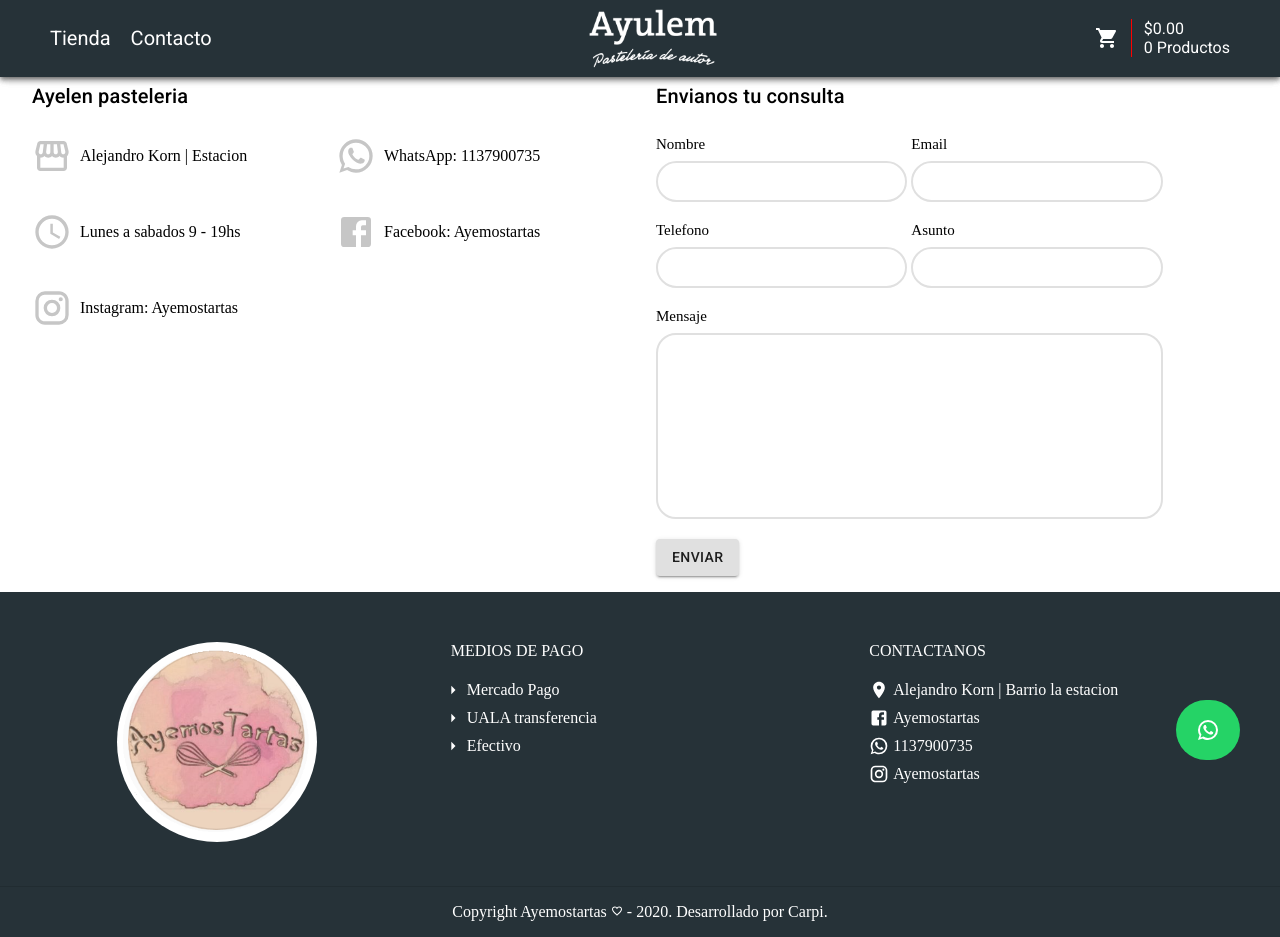
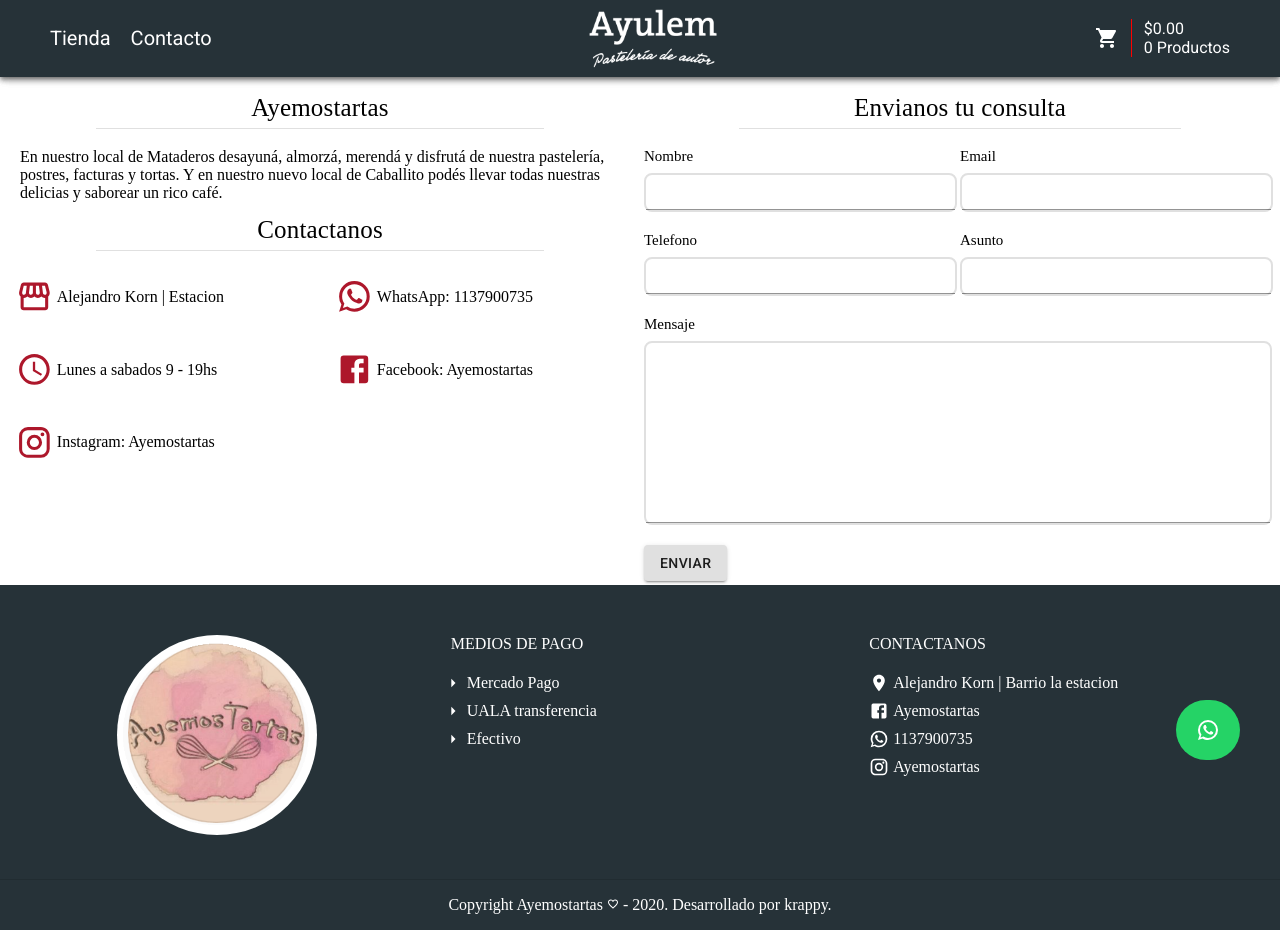
Before and after one commit to emamasonn/bakery-front-end, a React (Create React App) app: page /Contact in a window 1280 px wide. Built offline with nearby package versions, Linux system fonts and the light colour scheme.

Commit message:
the corresponding styles were modified

```diff
--- a/package.json
+++ b/package.json
@@ -8,6 +8,7 @@
     "@testing-library/jest-dom": "^4.2.4",
     "@testing-library/react": "^9.3.2",
     "@testing-library/user-event": "^7.1.2",
+    "google-maps-react": "^2.0.6",
     "react": "^16.13.1",
     "react-dom": "^16.13.1",
     "react-redux": "^7.2.0",
--- a/public/index.html
+++ b/public/index.html
@@ -9,6 +9,7 @@
       name="description"
       content="Web site created using create-react-app"
     />
+    <link href="https://fonts.googleapis.com/css2?family=Dancing+Script:wght@477&display=swap" rel="stylesheet">
     <link rel="stylesheet" href="https://fonts.googleapis.com/css?family=Roboto:300,400,500,700&display=swap" />
     <link rel="apple-touch-icon" href="%PUBLIC_URL%/logo192.png" />
     <!--
--- a/src/components/Contact.js
+++ b/src/components/Contact.js
@@ -13,48 +13,70 @@ import FormControl from '@material-ui/core/FormControl';
 import Button from '@material-ui/core/Button';
 import Footer from './Footer/Footer';
 import NavegationBar from './NavegationBar';
+import TextField from '@material-ui/core/TextField';
+import {withStyles} from '@material-ui/core/styles';
+import Divider from '@material-ui/core/Divider';
+
+const CssTextField = withStyles({
+  root: {
+          display: "grid",
+          gridTemplateColumns: "100% 100% 100% 100% 100%",
+          gridTemplateRows: "100% 100% 100% 100% 100%",
+          borderRadius: "8px",
+          height: 35,
+          width: "104%",
+          border: "2px solid #E0E0E0",
+          outline:"none",},})(TextField);
+
+const CssTextArea = withStyles({
+  root: {
+          display: "grid",
+          gridTemplateColumns: "100%",
+          gridTemplateRows: "100%",
+          width: "210%",
+          height: 180,
+          border: "2px solid #E0E0E0",
+          borderRadius: "8px",
+          outline:"none",
+          underline:"none"},})(TextField);
 
 const useStyles = makeStyles((theme) => ({
   General:{
           display: "flex",
           flexFlow: "row wrap",
-  },
-  Input:{
-          borderRadius: "40px",
-          lineHeight: "35px",
-          width: "100%",
-          border: "2px solid #E0E0E0",
-          outline:"none",
+
   },
   ContactList:{
           width: "50%",
           marginBottom: 20,
   },
   FormControl:{
-          width: "40%",
-          marginRight:"2%",
+          width: "47%",
+          marginRight:"3%",
           marginBottom: 20,
   },
   Label:{
           marginBottom: 8,
           fontSize: 15,
   },
-  TextArea: {
-          width: "205%",
-          height: 180,
-          border: "2px solid #E0E0E0",
-          borderRadius: "20px",
-          outline:"none",
-  },
   Icon:{
-          fontSize: "250%",
-          color: "#C6C6C6"
+          fontSize: "230%",
+          color: "#ad172b",
   },
   Button:{
           width: "100%",
   },
+  Typography:{
+          fontSize: 25,
+          fontFamily: "Dancing Script, cursive",
+          display: 'flex',
+          justifyContent: 'center',
+  },
+  TitleBox:{
+          width: "70%",
+          margin: "0% 0% 3% 15%",
+  },
   }));
-
 function Contact() {
   const classes = useStyles();
     return(
@@ -65,80 +87,84 @@ function Contact() {
                       xs={12}
                       sm={6}
                       md={6}>
-                <Box m={2}>
-                  <Box mb={1}
-                       mt={9}>
-                    <ListItem>
-                    <Typography variant="h6">Ayelen pasteleria</Typography>
-                    </ListItem>
+                <Box mt={11}>
+                  <Box className={classes.TitleBox}>
+                    <Typography className={classes.Typography} variant="h6">Ayemostartas</Typography><Divider/>
+                    </Box>
+                  <Box mb={1} ml={2.5} mr={2}>
+                    <Typography variant="p">En nuestro local de Mataderos desayuná, almorzá, merendá y disfrutá de nuestra pastelería, postres, facturas y tortas. Y en nuestro nuevo local de Caballito podés llevar todas nuestras delicias y saborear un rico café.</Typography>
+                    </Box>
+                  <Box className={classes.TitleBox}>
+                    <Typography className={classes.Typography} variant="h6">Contactanos</Typography><Divider/>
                   </Box>
                   <Box className={classes.General}>
-                    <Box className={classes.ContactList}>
+                    <Box  className={classes.ContactList}>
                           <ListItem>
-                          <StorefrontIcon className={classes.Icon}/>
-                            <Box ml={1}><Typography variant="p">Alejandro Korn | Estacion</Typography></Box>
-                        </ListItem>
+                            <StorefrontIcon className={classes.Icon}/>
+                              <Box ml={0.5}><Typography variant="p">Alejandro Korn | Estacion</Typography></Box>
+                          </ListItem>
                     </Box>
                     <Box className={classes.ContactList}>
                           <ListItem>
                             <WhatsAppIcon className={classes.Icon}/>
-                              <Box ml={1}><Typography variant="p">WhatsApp: 1137900735</Typography></Box>
+                              <Box ml={0.5}><Typography variant="p">WhatsApp: 1137900735</Typography></Box>
                           </ListItem>
                     </Box>
                     <Box className={classes.ContactList}>
                           <ListItem>
                             <QueryBuilderIcon className={classes.Icon}/>
-                              <Box ml={1}><Typography variant="p">Lunes a sabados 9 - 19hs</Typography></Box>
+                              <Box ml={0.5}><Typography variant="p">Lunes a sabados 9 - 19hs</Typography></Box>
                           </ListItem>
                     </Box>
                     <Box className={classes.ContactList}>
                           <ListItem>
                             <FacebookIcon className={classes.Icon}/>
-                              <Box ml={1}><Typography variant="p">Facebook: Ayemostartas</Typography></Box>
+                              <Box ml={0.5}><Typography variant="p">Facebook: Ayemostartas</Typography></Box>
                           </ListItem>
                     </Box>
                     <Box  className={classes.ContactList}>
                           <ListItem>
                             <InstagramIcon className={classes.Icon}/>
-                              <Box ml={1}><Typography variant="p">Instagram: Ayemostartas</Typography></Box>
+                              <Box ml={0.5}><Typography variant="p">Instagram: Ayemostartas</Typography></Box>
                           </ListItem>
                     </Box>
                   </Box>
                 </Box>
                 </Grid>
                 <Grid
-                      item xs={12}
-                      sm={6}
-                      md={6}>
-                    <Box  m={2}>
-                      <Box mb={3} mt={10}>
-                         <Typography variant="h6">Envianos tu consulta</Typography>
+                    item xs={12}
+                    sm={6}
+                    md={6}>
+                    <Box m={0.5} mt={11}>
+                      <Box className={classes.TitleBox}>
+                         <Typography className={classes.Typography} variant="h6">Envianos tu consulta</Typography><Divider/>
                       </Box>
                         <form className={classes.General} noValidate>
                           <FormControl className={classes.FormControl}>
                             <label className={classes.Label}
                                    htmlFor="nombre">Nombre</label>
-                            <input className={classes.Input} />
+                            <CssTextField/>
                           </FormControl>
                           <FormControl className={classes.FormControl}>
                             <label className={classes.Label}
                                   htmlFor="nombre">Email</label>
-                            <input className={classes.Input} />
+                            <CssTextField/>
                           </FormControl>
                           <FormControl className={classes.FormControl}>
                             <label className={classes.Label}                htmlFor="nombre"> Telefono</label>
-                            <input className={classes.Input} />
+                            <CssTextField/>
                           </FormControl>
                           <FormControl className={classes.FormControl}>
                             <label className={classes.Label}
                                    htmlFor="nombre">Asunto</label>
-                            <input className={classes.Input} />
+                            <CssTextField/>
                           </FormControl>
                           <FormControl className={classes.FormControl}>
                             <label className={classes.Label}
                                    htmlFor="nombre">Mensaje</label>
-                            <input className={classes.TextArea} />
+                            <CssTextArea/>
                           </FormControl>
+
                          <box className={classes.Button}>
                           <Button variant="contained">Enviar
                           </Button>
--- a/src/components/Footer/Footer.js
+++ b/src/components/Footer/Footer.js
@@ -113,7 +113,7 @@ function Footer() {
         </Button>
     <Divider/>
     <Box  p={2} textAlign="center">
-        Copyright Ayemostartas <FavoriteBorderIcon className={classes.icon}/> - 2020. Desarrollado por Carpi.
+        Copyright Ayemostartas <FavoriteBorderIcon className={classes.icon}/> - 2020. Desarrollado por krappy.
     </Box>
 </div>
 ) }
```
Also changed, not shown: 1 other file (tests, documents, lock files or other folders).
